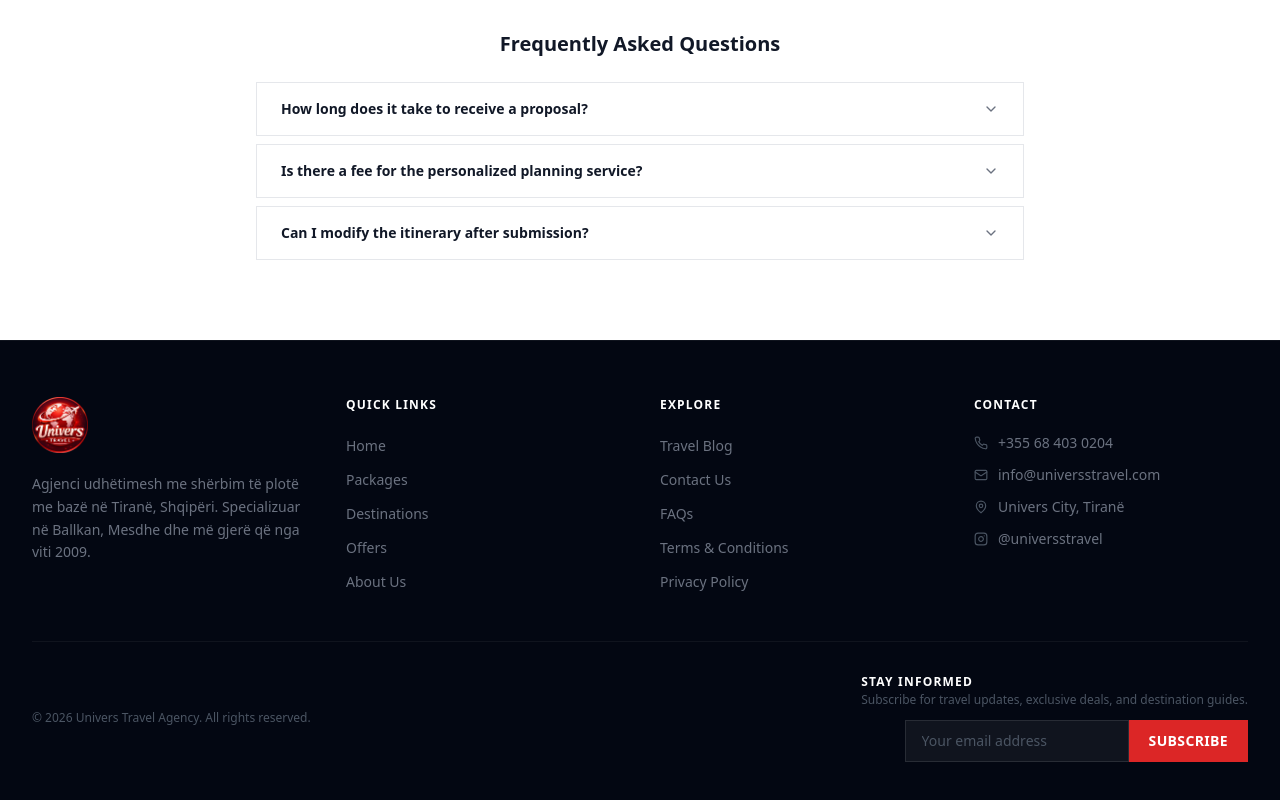
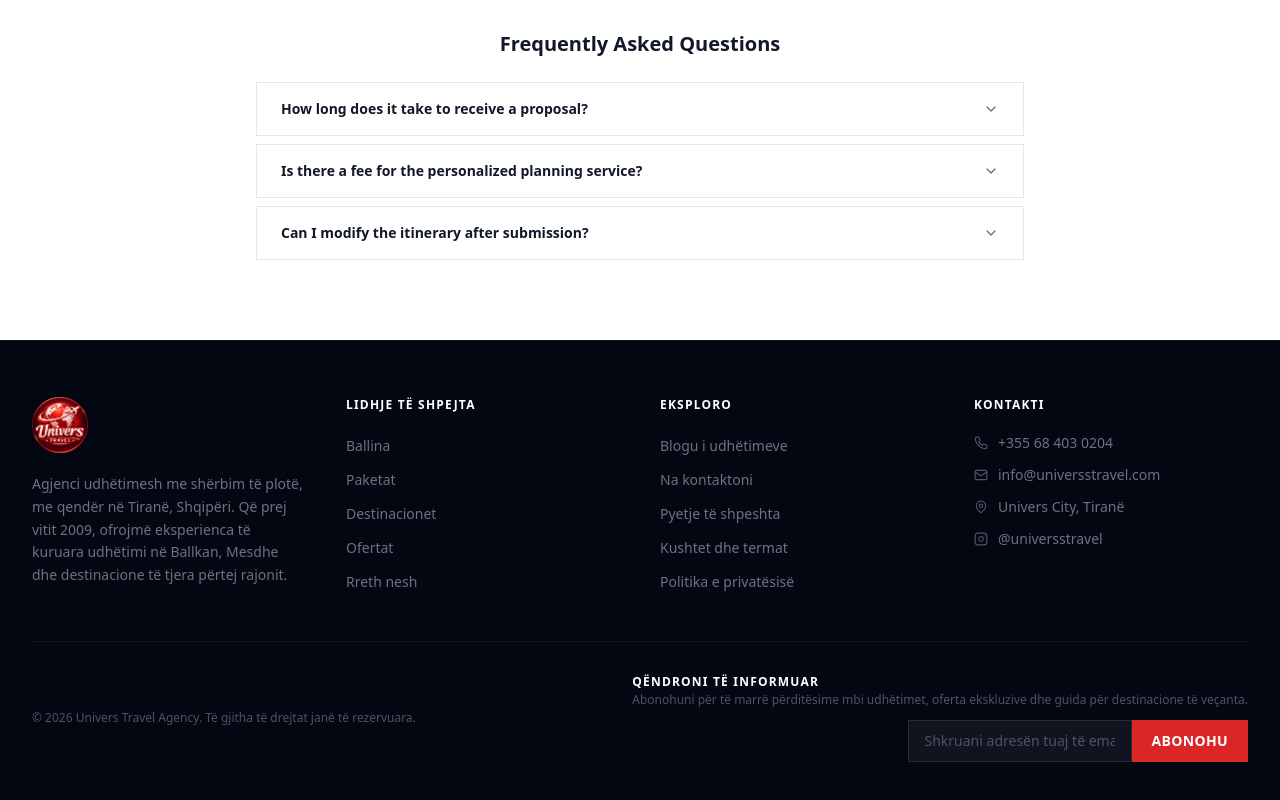
Before and after one commit to bla-mamba/univers-agency-finished, a React (Vite) app: page /personalized-trip in a window 1280 px wide. Shown: the part 3205-4005 px from the top of the page. Built offline with nearby package versions, Linux system fonts and the light colour scheme; no server answers; the database is empty.

Commit message:
Updated Footer.tsx

```diff
--- a/src/components/Footer.tsx
+++ b/src/components/Footer.tsx
@@ -1,7 +1,7 @@
-import { useState} from'react';
-import { Phone, MapPin, Check, Instagram, Mail} from'lucide-react';
-import { useNavigate} from'react-router-dom';
-import { supabase} from'../lib/supabase';
+import { useState } from 'react';
+import { Phone, MapPin, Check, Instagram, Mail } from 'lucide-react';
+import { useNavigate } from 'react-router-dom';
+import { supabase } from '../lib/supabase';
 
 export default function Footer() {
   const navigate = useNavigate();
@@ -11,22 +11,26 @@ export default function Footer() {
 
   const handleNavClick = (path: string) => {
     navigate(path);
- window.scrollTo({ top: 0, behavior:'smooth'});
+    window.scrollTo({ top: 0, behavior: 'smooth' });
   };
 
   const handleSubscribe = async (e: React.FormEvent) => {
     e.preventDefault();
     if (!email.trim()) return;
+
     setSubscribing(true);
+
     try {
- const { error} = await supabase
+      const { error } = await supabase
         .from('newsletter_subscriptions')
- .insert({ email: email.trim().toLowerCase()});
- if (error && error.code !=='23505') throw error;
+        .insert({ email: email.trim().toLowerCase() });
+
+      if (error && error.code !== '23505') throw error;
+
       setSubscribed(true);
       setEmail('');
     } catch (err) {
- console.error('Subscribe error:', err);
+      console.error('Gabim gjatë abonimit në newsletter:', err);
     } finally {
       setSubscribing(false);
     }
@@ -40,20 +44,26 @@ export default function Footer() {
             <button onClick={() => handleNavClick('/')} className="flex items-center mb-5">
               <img src="/logo.png" alt="Univers Travel Agency Logo" className="h-14 w-auto" />
             </button>
+
             <p className="text-sm leading-relaxed text-gray-500">
-Agjenci udhëtimesh me shërbim të plotë me bazë në Tiranë, Shqipëri. Specializuar në Ballkan, Mesdhe dhe më gjerë që nga viti 2009.
+              Agjenci udhëtimesh me shërbim të plotë, me qendër në Tiranë, Shqipëri.
+              Që prej vitit 2009, ofrojmë eksperienca të kuruara udhëtimi në Ballkan,
+              Mesdhe dhe destinacione të tjera përtej rajonit.
             </p>
           </div>
 
           <div>
- <h3 className="text-white font-bold text-xs uppercase tracking-widest mb-5">Quick Links</h3>
+            <h3 className="text-white font-bold text-xs uppercase tracking-widest mb-5">
+              Lidhje të shpejta
+            </h3>
+
             <ul className="space-y-2.5">
               {[
- { label:'Home', path:'/'},
- { label:'Packages', path:'/packages'},
- { label:'Destinations', path:'/destinations'},
- { label:'Offers', path:'/offers'},
- { label:'About Us', path:'/about'},
+                { label: 'Ballina', path: '/' },
+                { label: 'Paketat', path: '/packages' },
+                { label: 'Destinacionet', path: '/destinations' },
+                { label: 'Ofertat', path: '/offers' },
+                { label: 'Rreth nesh', path: '/about' },
               ].map((item) => (
                 <li key={item.label}>
                   <button
@@ -68,14 +78,17 @@ Agjenci udhëtimesh me shërbim të plotë me bazë në Tiranë, Shqipëri. Spec
           </div>
 
           <div>
- <h3 className="text-white font-bold text-xs uppercase tracking-widest mb-5">Explore</h3>
+            <h3 className="text-white font-bold text-xs uppercase tracking-widest mb-5">
+              Eksploro
+            </h3>
+
             <ul className="space-y-2.5">
               {[
- { label:'Travel Blog', path:'/blog'},
- { label:'Contact Us', path:'/contact'},
- { label:'FAQs', path:'/faq'},
- { label:'Terms & Conditions', path:'/terms'},
- { label:'Privacy Policy', path:'/privacy'},
+                { label: 'Blogu i udhëtimeve', path: '/blog' },
+                { label: 'Na kontaktoni', path: '/contact' },
+                { label: 'Pyetje të shpeshta', path: '/faq' },
+                { label: 'Kushtet dhe termat', path: '/terms' },
+                { label: 'Politika e privatësisë', path: '/privacy' },
               ].map((item) => (
                 <li key={item.label}>
                   <button
@@ -90,23 +103,46 @@ Agjenci udhëtimesh me shërbim të plotë me bazë në Tiranë, Shqipëri. Spec
           </div>
 
           <div>
- <h3 className="text-white font-bold text-xs uppercase tracking-widest mb-5">Contact</h3>
+            <h3 className="text-white font-bold text-xs uppercase tracking-widest mb-5">
+              Kontakti
+            </h3>
+
             <ul className="space-y-3">
               <li className="flex items-center gap-2.5">
                 <Phone className="h-3.5 w-3.5 text-gray-600 flex-shrink-0" />
- <a href="tel:+355684030204" className="text-sm text-gray-500 hover:text-white transition">+355 68 403 0204</a>
+                <a
+                  href="tel:+355684030204"
+                  className="text-sm text-gray-500 hover:text-white transition"
+                >
+                  +355 68 403 0204
+                </a>
               </li>
+
               <li className="flex items-center gap-2.5">
                 <Mail className="h-3.5 w-3.5 text-gray-600 flex-shrink-0" />
- <a href="mailto:info@universstravel.com" className="text-sm text-gray-500 hover:text-white transition">info@universstravel.com</a>
+                <a
+                  href="mailto:info@universstravel.com"
+                  className="text-sm text-gray-500 hover:text-white transition"
+                >
+                  info@universstravel.com
+                </a>
               </li>
+
               <li className="flex items-center gap-2.5">
                 <MapPin className="h-3.5 w-3.5 text-gray-600 flex-shrink-0" />
                 <span className="text-sm text-gray-500">Univers City, Tiranë</span>
               </li>
+
               <li className="flex items-center gap-2.5">
                 <Instagram className="h-3.5 w-3.5 text-gray-600 flex-shrink-0" />
- <a href="https://www.instagram.com/universstravel/" target="_blank" rel="noopener noreferrer" className="text-sm text-gray-500 hover:text-white transition">@universstravel</a>
+                <a
+                  href="https://www.instagram.com/universstravel/"
+                  target="_blank"
+                  rel="noopener noreferrer"
+                  className="text-sm text-gray-500 hover:text-white transition"
+                >
+                  @universstravel
+                </a>
               </li>
             </ul>
           </div>
@@ -114,17 +150,26 @@ Agjenci udhëtimesh me shërbim të plotë me bazë në Tiranë, Shqipëri. Spec
 
         <div className="border-t border-white/5 pt-8">
           <div className="flex flex-col md:flex-row items-start md:items-center justify-between gap-6">
- <p className="text-xs text-gray-600">&copy; {new Date().getFullYear()} Univers Travel Agency. All rights reserved.</p>
+            <p className="text-xs text-gray-600">
+              &copy; {new Date().getFullYear()} Univers Travel Agency. Të gjitha të drejtat janë të rezervuara.
+            </p>
 
             <div className="flex flex-col items-start md:items-end gap-3">
               <div>
- <h3 className="text-white font-bold text-xs uppercase tracking-widest mb-0.5">Stay Informed</h3>
- <p className="text-xs text-gray-600">Subscribe for travel updates, exclusive deals, and destination guides.</p>
+                <h3 className="text-white font-bold text-xs uppercase tracking-widest mb-0.5">
+                  Qëndroni të informuar
+                </h3>
+                <p className="text-xs text-gray-600">
+                  Abonohuni për të marrë përditësime mbi udhëtimet, oferta ekskluzive dhe guida për destinacione të veçanta.
+                </p>
               </div>
+
               {subscribed ? (
                 <div className="flex items-center gap-2 border border-green-800 bg-green-950/50 px-4 py-2.5">
                   <Check className="h-4 w-4 text-green-500" />
- <span className="text-green-400 font-semibold text-sm">Subscribed. Thank you.</span>
+                  <span className="text-green-400 font-semibold text-sm">
+                    U abonuat me sukses. Ju faleminderit!
+                  </span>
                 </div>
               ) : (
                 <form onSubmit={handleSubscribe} className="flex gap-0">
@@ -132,7 +177,7 @@ Agjenci udhëtimesh me shërbim të plotë me bazë në Tiranë, Shqipëri. Spec
                     type="email"
                     value={email}
                     onChange={(e) => setEmail(e.target.value)}
- placeholder="Your email address"
+                    placeholder="Shkruani adresën tuaj të email-it"
                     required
                     className="w-56 px-4 py-2.5 bg-white/5 border border-white/10 text-white text-sm placeholder-gray-600 focus:outline-none focus:border-white/30 transition"
                   />
@@ -141,7 +186,7 @@ Agjenci udhëtimesh me shërbim të plotë me bazë në Tiranë, Shqipëri. Spec
                     disabled={subscribing}
                     className="px-5 py-2.5 bg-red-600 text-white text-sm font-bold hover:bg-red-700 transition disabled:opacity-60 uppercase tracking-wide border-l-0"
                   >
- {subscribing ?'...' :'Subscribe'}
+                    {subscribing ? '...' : 'Abonohu'}
                   </button>
                 </form>
               )}
```
Lines whose indentation alone changed are shown as unchanged.
